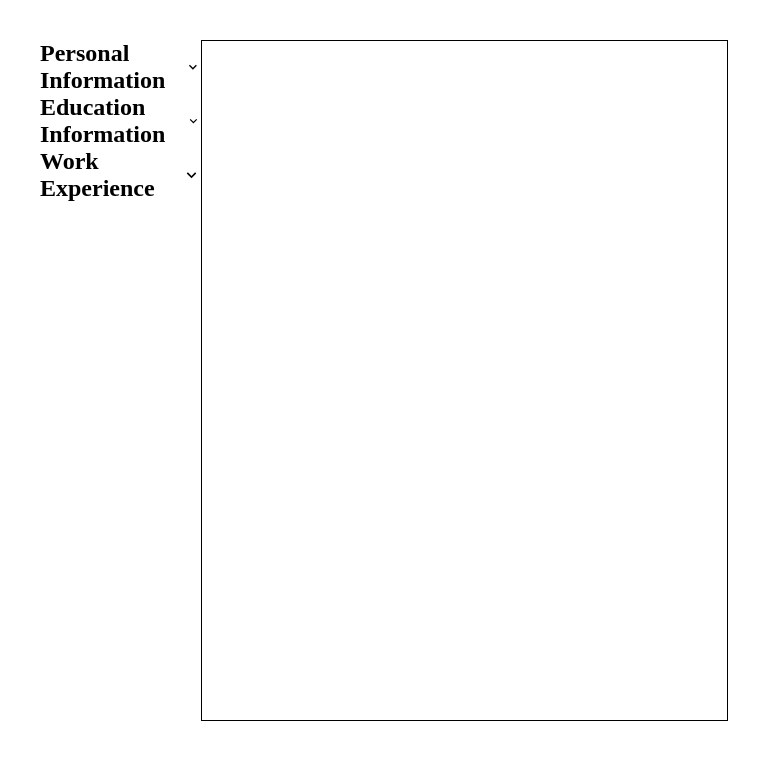
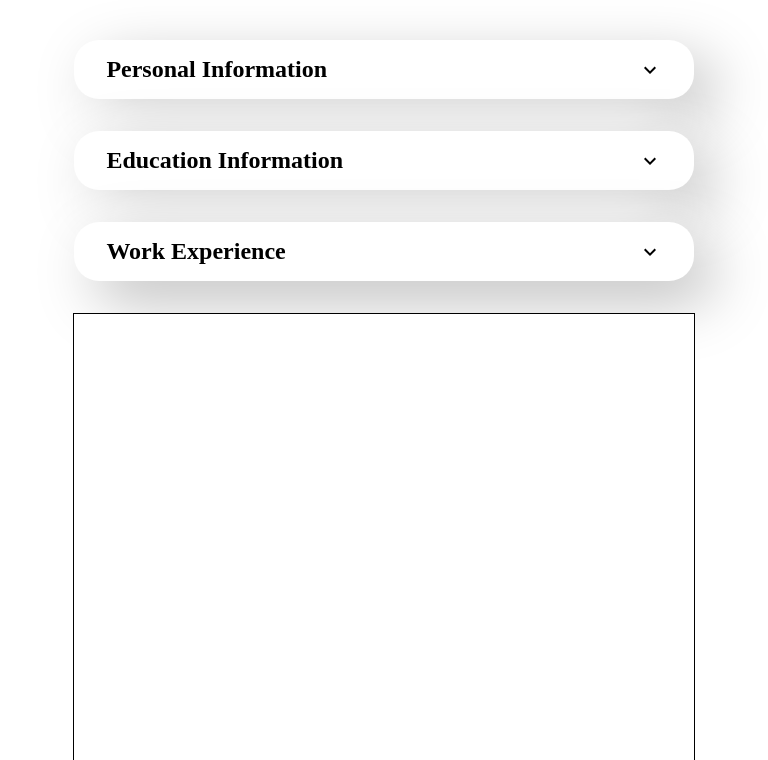
Before and after one commit to danielopoulos321/cv-builder, a React app: page / in a window 768 px wide. Shown: the top 760 px of the page. Built offline with nearby package versions, Linux system fonts and the light colour scheme; the HTML template or start-up script is replaced by a standard one.

Commit message:
Add responsive page layout

```diff
--- a/src/styles/App.css
+++ b/src/styles/App.css
@@ -15,7 +15,42 @@ ul {
 }
 
 .allInputsContainer{
+  margin: 0 1em;
   width: 40em;
   display: flex;
   flex-direction: column;
 }
+
+.infoContainer{
+  display: flex;
+  flex-direction: column;
+  height: fit-content;
+  padding: 1em 2em;
+  margin-bottom: 2em;
+  border-radius: 25px;
+  background: #ffffff;
+  box-shadow:  20px 20px 60px #bebebe,
+           -20px -20px 60px #ffffff;
+}
+
+@media (max-width: 1000px) and (min-width: 675px) {
+  .allInputsContainer{
+    width: 90%;
+  }
+
+  #root{
+    flex-direction: column;
+    align-items: center;
+  }
+}
+
+@media (max-width: 674px){
+  .allInputsContainer{
+    width: 100%;
+  }
+
+  #root{
+    flex-direction: column;
+    align-items: center;
+  }
+}
--- a/src/styles/CVPreview.css
+++ b/src/styles/CVPreview.css
@@ -4,4 +4,18 @@
     border: 1px solid black;
     background-color: white;
     flex-shrink: 0;
+    max-height: calc(525px / (8.5/11));
 }
+
+@media (max-width: 1000px) and (min-width: 675px) {
+    .cvOutline{
+        width: 90%;
+        max-height: calc(100% / (8.5/11));
+    }
+  }
+
+  @media (max-width: 674px){
+    .cvOutline{
+        width: 100%;
+    }
+  }
```
